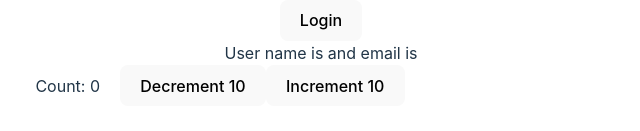
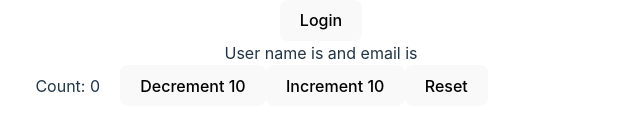
Before and after one commit to nzkks/react-typescript, a React (Vite) app: page / in a window 1280 px wide. Shown: the part 633-764 px from the top of the page, without its empty margins (319-959 px from the left). Built offline with nearby package versions, Linux system fonts and the light colour scheme.

Commit message:
useReducer Strict Action Types - part 2

```diff
--- a/src/components/state/Counter.tsx
+++ b/src/components/state/Counter.tsx
@@ -8,10 +8,16 @@
   count: 0
 };
 
-type CounterAction = {
+type UpdateAction = {
   type: 'increment' | 'decrement';
   payload: number;
 };
+
+type ResetAction = {
+  type: 'reset';
+};
+
+type CounterAction = UpdateAction | ResetAction; // descriminated unions. recommended approach for typing the useReducer
 
 const reducer = (state: CounterState, action: CounterAction) => {
   switch (action.type) {
@@ -19,6 +25,8 @@
       return { count: state.count + action.payload };
     case 'decrement':
       return { count: state.count - action.payload };
+    case 'reset':
+      return initialState;
 
     default:
       return state;
@@ -33,6 +41,7 @@
       <div style={{ marginRight: 20 }}>Count: {state.count}</div>
       <button onClick={() => dispatch({ type: 'decrement', payload: 10 })}>Decrement 10</button>
       <button onClick={() => dispatch({ type: 'increment', payload: 10 })}>Increment 10</button>
+      <button onClick={() => dispatch({ type: 'reset' })}>Reset</button>
     </div>
   );
 };
```
